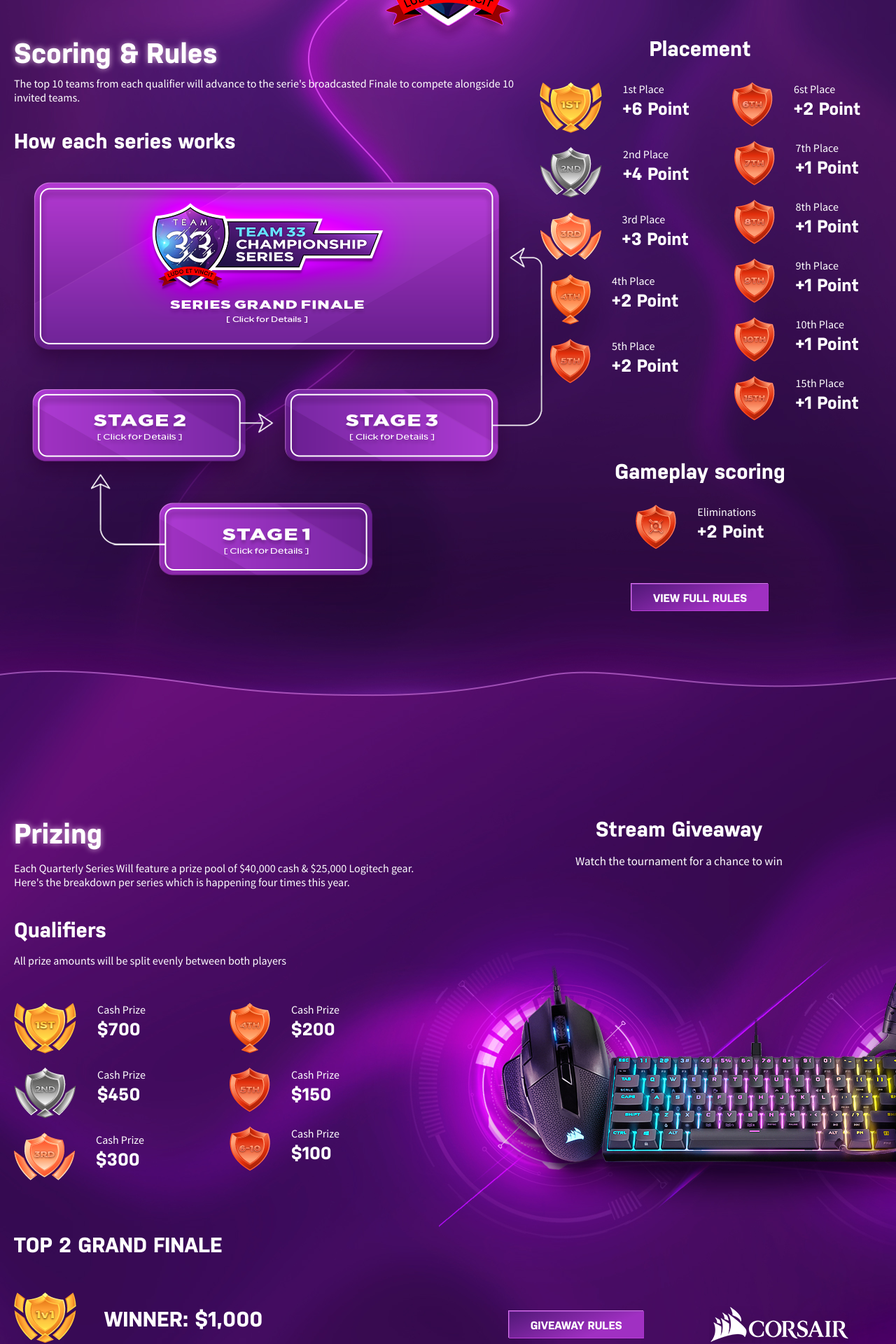
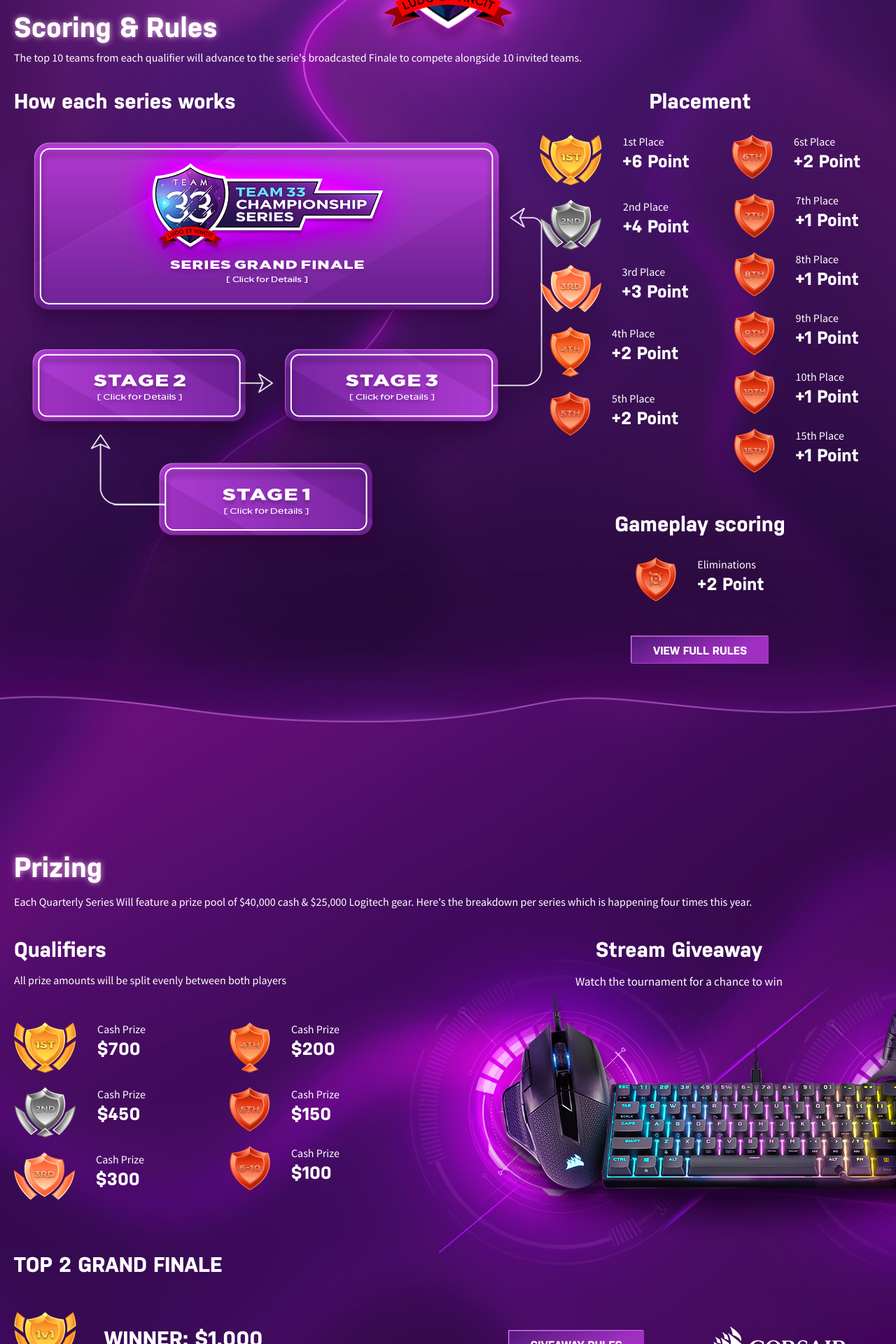
Before and after one commit to Coystark/team33-lp-tournament-may, a Next.js app: page / in a window 1280 px wide. Shown: the part 1960-3880 px from the top of the page at 70% size. Built offline with nearby package versions, Linux system fonts and the light colour scheme.

Commit message:
ajuste titulos

```diff
--- a/src/layers/Layer3/index.tsx
+++ b/src/layers/Layer3/index.tsx
@@ -20,18 +20,21 @@
   PlacementBottom,
   HeaderTitle,
   Description,
+  Wrapper,
 } from './styles';
 
 const Layer3: React.FC = () => (
   <Root>
     <Container>
       <div>
-
         <HeaderTitle medium>Scoring & Rules</HeaderTitle>
         <Description>
           The top 10 teams from each qualifier will advance to
           the serie&apos;s broadcasted Finale to compete alongside 10 invited teams.
         </Description>
+      </div>
+      <Wrapper>
+        <div>
           <Title>How each series works</Title>
           <StagesContainer>
             <img src="/images/layer3/retangulo.png" alt="Series Grand Finale" style={{ height: 'auto', maxWidth: '100%' }} />
@@ -179,7 +182,7 @@
           </PlacementContainer>
 
         </PlacementRoot>
-
+      </Wrapper>
     </Container>
   </Root>
 );
--- a/src/layers/Layer3/styles.ts
+++ b/src/layers/Layer3/styles.ts
@@ -6,9 +6,18 @@
   margin: 90px 20px 90px 20px;
   width: 100%;
   display: flex;
+  flex-direction: column;
+
+  @media(max-width:  1445px) {
+    align-items: center;
+  }
+`;
+
+export const Wrapper = styled.div`
+  display: flex;
+
   @media(max-width:  1445px) {
     flex-direction: column;
-    align-items: center;
   }
 `;
 
@@ -37,8 +46,12 @@
 `;
 
 export const HeaderTitle = styled(_Title)`
-  @media(max-width: 480px) {
+  @media(max-width:  1445px) {
     text-align: center;
+  }
+
+  @media(max-width: 768px) {
+    text-align: left;
   }
 `;
 
--- a/src/layers/Layer4/index.tsx
+++ b/src/layers/Layer4/index.tsx
@@ -21,18 +21,21 @@
   GivewayBottom,
   GivewayButton,
   GivewayCorsairLogo,
+  Wrapper,
 } from './styles';
 
 const Layer4: React.FC = () => (
   <Root>
+
     <Container>
-      <QualifiersContainer>
       <Title medium>Prizing</Title>
       <QualifiersDescription style={{ paddingBottom: 20 }}>
         Each Quarterly Series Will feature a prize pool of $40,000 cash
         & $25,000 Logitech gear. Here&apos;s the breakdown per series which is
         happening four times this year.
       </QualifiersDescription>
+      <Wrapper>
+        <QualifiersContainer>
           <Title>Qualifiers</Title>
           <QualifiersDescription>
             All prize amounts will be split evenly between both players
@@ -105,6 +108,7 @@
             <GivewayCorsairLogo src="images/corsair.png" alt="Corsair" />
           </GivewayBottom>
         </GivewayContainer>
+      </Wrapper>
     </Container>
   </Root>
 );
--- a/src/layers/Layer4/styles.ts
+++ b/src/layers/Layer4/styles.ts
@@ -7,9 +7,7 @@
   width: 100%;
   display: flex;
 
-  @media(max-width: 768px) {
-    flex-direction: column;
-  }
+  flex-direction: column;
 `;
 
 export const Root = styled.div`
@@ -24,6 +22,14 @@
   background-size: cover;
   background-repeat: no-repeat;
   background-position: center center;
+`;
+
+export const Wrapper = styled.div`
+  display: flex;
+
+  @media(max-width: 768px) {
+    flex-direction: column;
+  }
 `;
 
 export const QualifiersContainer = styled.div`
```
Lines whose indentation alone changed are shown as unchanged.
